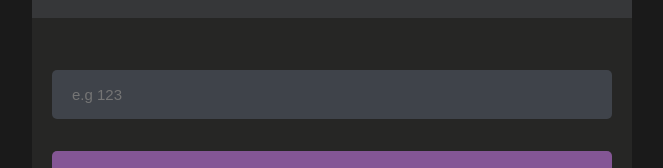
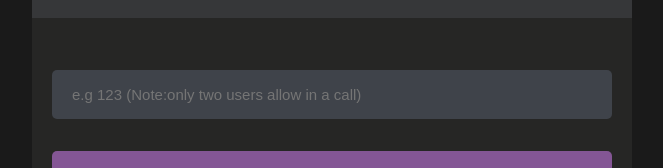
Before and after one commit to Bemgba/Bem_chat_HTML_converted, a plain HTML site: page lobby.html in a window 1280 px wide. Shown: the part 329-497 px from the top of the page, without its empty margins (308-971 px from the left). Drawn offline with Linux system fonts and the light colour scheme.

Commit message:
Update lobby.html

```diff
--- a/lobby.html
+++ b/lobby.html
@@ -17,7 +17,7 @@
 
             <div id="form__content__wrapper">
                 <form id="join-form">
-                    <input type="text" name="invite_link" placeholder="e.g 123" required/>
+                    <input type="text" name="invite_link" placeholder="e.g 123 (Note:only two users allow in a call)" required/>
                     <input type="submit" value="Join Room" />
                 </form>
             </div>
```
